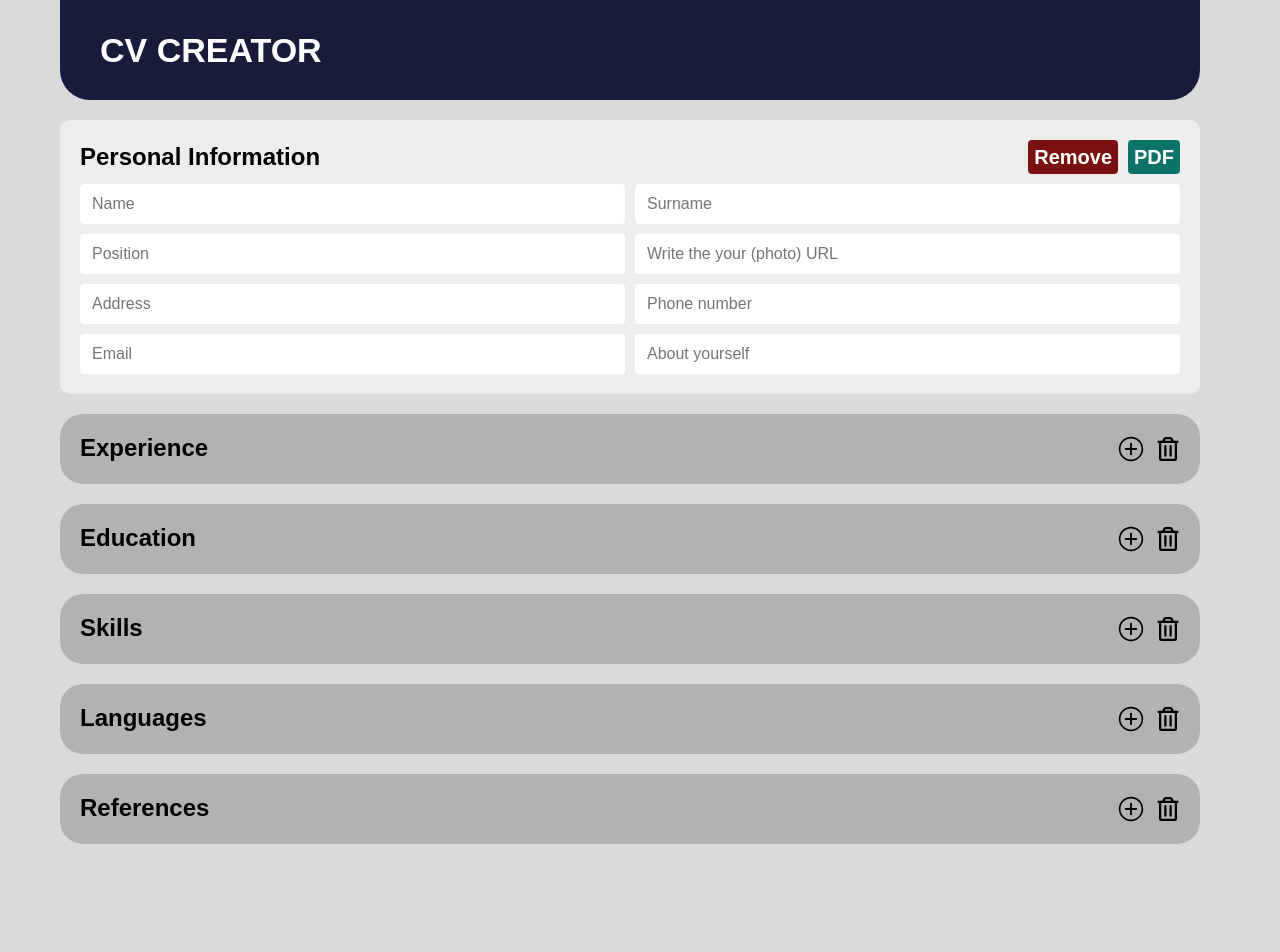
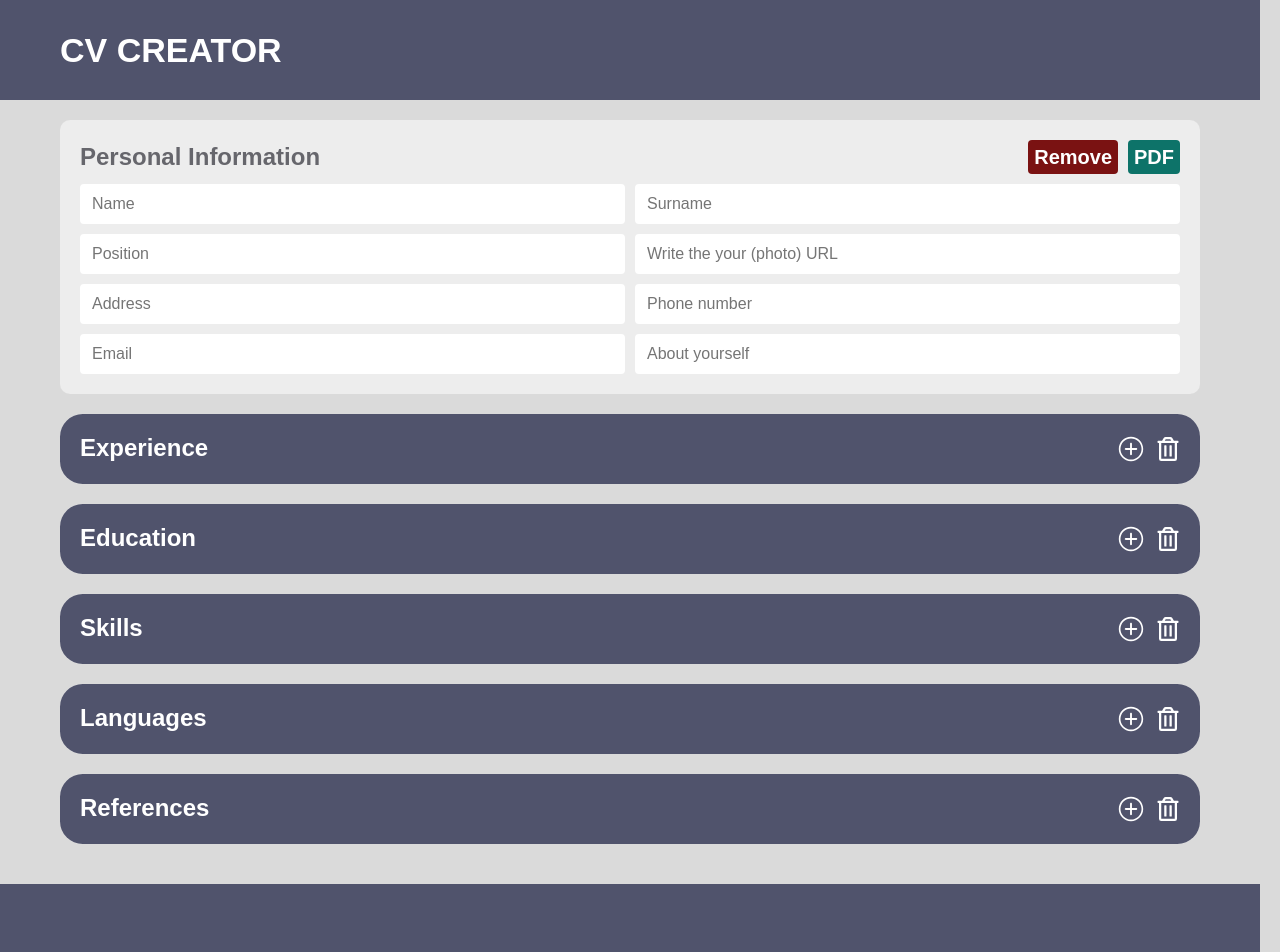
Before and after one commit to Sacramental48/resume-creator, a React (Vite) app: page / in a window 1280 px wide. Shown: the top 952 px of the page. Before the commit the page ends 884 px from the top, so only its background shows below. Built offline with nearby package versions, Linux system fonts and the light colour scheme; what @react-pdf/renderer would draw is missing.

Commit message:
style changed

```diff
--- a/src/App.jsx
+++ b/src/App.jsx
@@ -1,13 +1,15 @@
-import React from 'react'
-import Header from './components/Header/Header.jsx'
-import Main from './components/Main/Main.jsx'
-import './assets/main.css'
+import React from 'react';
+import Header from './components/Header/Header.jsx';
+import Main from './components/Main/Main.jsx';
+import Footer from './components/Footer/Footer.jsx';
+import './assets/main.css';
 
 const App = () => {
     return (
         <div className='wrapper'>
             <Header />
             <Main />
+            <Footer />
         </div>
     )
 }
--- a/src/assets/main.css
+++ b/src/assets/main.css
@@ -13,7 +13,6 @@ body {
     display: flex;
     flex-direction: column;
     align-items: center;
-    padding: 0 10px;
 }
 
 .inputAdaptiveFieldsBlock {
--- /dev/null
+++ b/src/components/Footer/Footer.jsx
@@ -0,0 +1,11 @@
+import React from 'react'
+import styles from './footer.module.css'
+
+const Footer = () => {
+    return (
+        <footer className={styles.footer}>
+        </footer>
+    )
+}
+
+export default Footer;
--- /dev/null
+++ b/src/components/Footer/footer.module.css
@@ -0,0 +1,5 @@
+.footer {
+    width: 100%;
+    height: 100px;
+    background-color: #50536c;
+}
--- a/src/components/Header/Header.jsx
+++ b/src/components/Header/Header.jsx
@@ -3,7 +3,9 @@ import styles from './Header.module.css'
 const Header = () => {
     return (
         <header className={styles.header}>
-            <p className={styles.logo}>CV CREATOR</p>
+            <div className={styles.container}>
+                <p className={styles.logo}>CV CREATOR</p>
+            </div>
         </header>
     )
 }
--- a/src/components/Header/Header.module.css
+++ b/src/components/Header/Header.module.css
@@ -1,13 +1,11 @@
 .header {
     display: flex;
+    justify-content: center;
     align-items: center;
-    max-width: 1140px;
     width: 100%;
     height: 100px;
-    background-color: #181b39;
+    background-color: #50536c;
     margin-bottom: 20px;
-    border-bottom-left-radius: 30px;
-    border-bottom-right-radius: 30px;
     padding: 0 40px;
 }
 
@@ -17,6 +15,11 @@
     font-size: 34px;
 }
 
+.container {
+    max-width: 1140px;
+    width: 100%;
+}
+
 
 @media screen and (max-width: 475px) {
     .logo {
--- a/src/components/PersonalInformation/PersonalInformation.module.css
+++ b/src/components/PersonalInformation/PersonalInformation.module.css
@@ -18,6 +18,10 @@
     align-items: center;
 }
 
+.title {
+    color: #66666c;
+}
+
 .childFields {
     display: flex;
     flex-direction: column;
--- a/src/components/PersonalInformation/Reference/Reference.jsx
+++ b/src/components/PersonalInformation/Reference/Reference.jsx
@@ -56,7 +56,7 @@ const Reference = () => {
     React.useEffect(() => {
         if(toggleBooleanValue) {
             setReferenceField([]);
-            dispatch(clearAllEducationFields());
+            dispatch(deleteAllReferenceField());
         }
     }, [toggleBooleanValue]);
 
--- a/src/components/PersonalInformation/Reusable/ReusableAcardionControls/ControlsAccordion.jsx
+++ b/src/components/PersonalInformation/Reusable/ReusableAcardionControls/ControlsAccordion.jsx
@@ -24,8 +24,8 @@ const ControlsAccordion  = ({name, addFunction, deleteFunction, arrayValues, isO
             <div className={`${styles.header} ${isOpen ? styles.borderBottomNone : ''}`} onClick={toggle}>
                 <h2 className={styles.title}>{name}</h2>
                 <div className={styles.controlsContainer}>
-                    <IoIosAddCircleOutline onClick={addFunction} size={30} />
-                    <FaRegTrashAlt onClick={deleteFunction} size={24} />
+                    <IoIosAddCircleOutline onClick={addFunction} size={30} color={'#fff'} />
+                    <FaRegTrashAlt onClick={deleteFunction} size={24} color={'#fff'} />
                 </div>
             </div>
             {children}
--- a/src/components/PersonalInformation/Reusable/ReusableAcardionControls/ControlsAccordion.module.css
+++ b/src/components/PersonalInformation/Reusable/ReusableAcardionControls/ControlsAccordion.module.css
@@ -11,10 +11,14 @@
 .header {
     display: flex;
     justify-content: space-between;
-    background-color: #b2b2b2;
+    background-color: #50536c;
     border-radius: inherit;
     padding: 20px;
     cursor: pointer;
+}
+
+.title {
+    color: #fff;
 }
 
 .controlsContainer {
```
